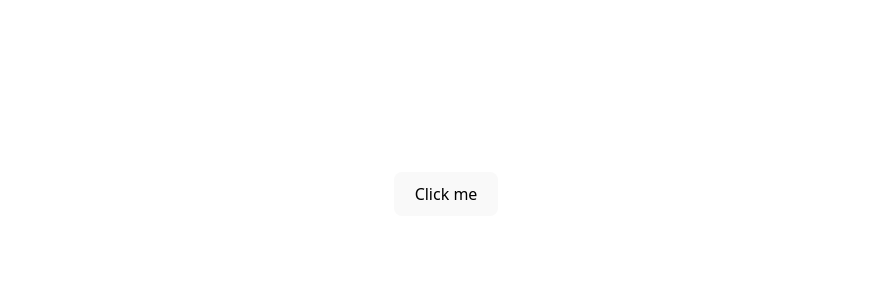
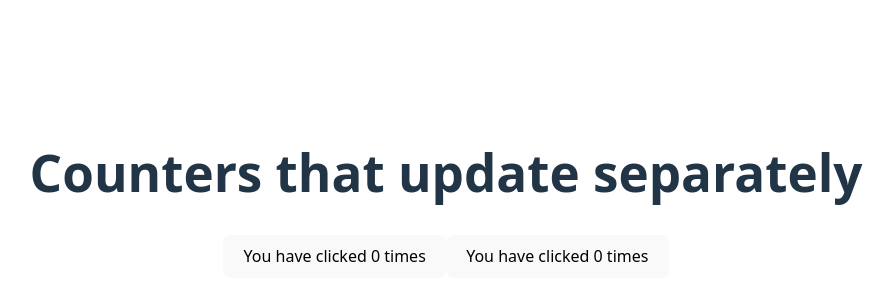
Before and after one commit to HalfTrapped/appdev1, a React (Vite) app in the folder react-quickstart/: page / in a window 1280 px wide. Shown: the part 206-506 px from the top of the page, without its empty margins (194-1087 px from the left). Built offline with nearby package versions, Linux system fonts and the light colour scheme.

Commit message:
Done sharing data between components

```diff
--- a/react-quickstart/src/App.jsx
+++ b/react-quickstart/src/App.jsx
@@ -3,17 +3,28 @@
 import viteLogo from '/vite.svg'
 import './App.css'
 
+function MyButton({count, onClick}){
+
+  return (
+    <button onClick={onClick}>
+      You have clicked {count} times
+    </button>
+  )
+}
 
 function App(){
+  const [count, setCount] = useState(0);
 
- function handleClick(){
-  alert('click')
+ function handleClick() {
+   setCount(count + 1);
  }
 
  return (
-  <button onClick={handleClick}>
-    Click me
-  </button>
+  <>
+    <h1> Counters that update separately</h1>
+    <MyButton count={count} onClick = {handleClick}/>
+    <MyButton count={count} onClick = {handleClick}/>
+  </>
  )
 
   /*return (
```
